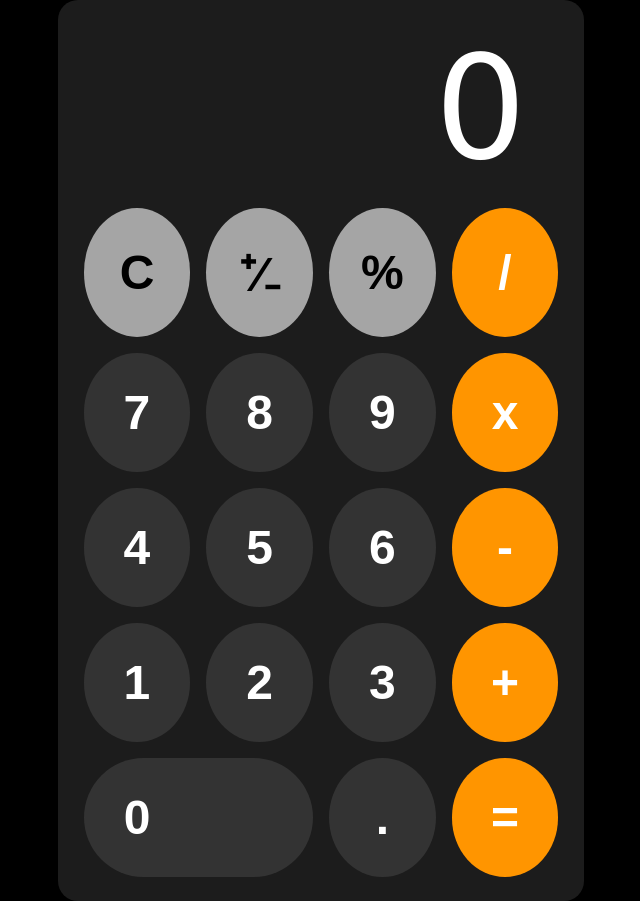
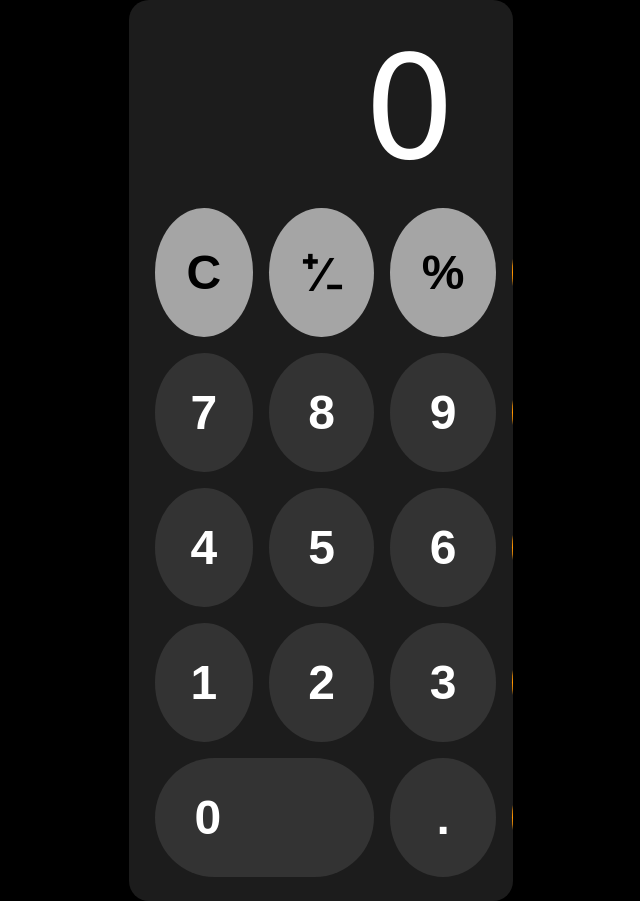
Before and after one commit to 0x7266/ios_calc, a Svelte app: page / in a window 1280 px wide. Shown: the whole page, without its empty margins (319-959 px from the left). Built offline with nearby package versions, Linux system fonts and the light colour scheme.

Commit message:
fixed display

```diff
--- a/src/App.svelte
+++ b/src/App.svelte
@@ -50,13 +50,16 @@
 		flex-direction: column;
 		gap: 2vh;
 		padding: 3vh 2vw;
+		overflow: hidden;
+		width: 30vw;
 	}
 
 	.display {
 		color: white;
+		display: flex;
+		flex-direction: row-reverse;
 		font-size: 9rem;
 		padding: 0 2rem;
-		text-align: end;
 	}
 
 	.buttons {
```
